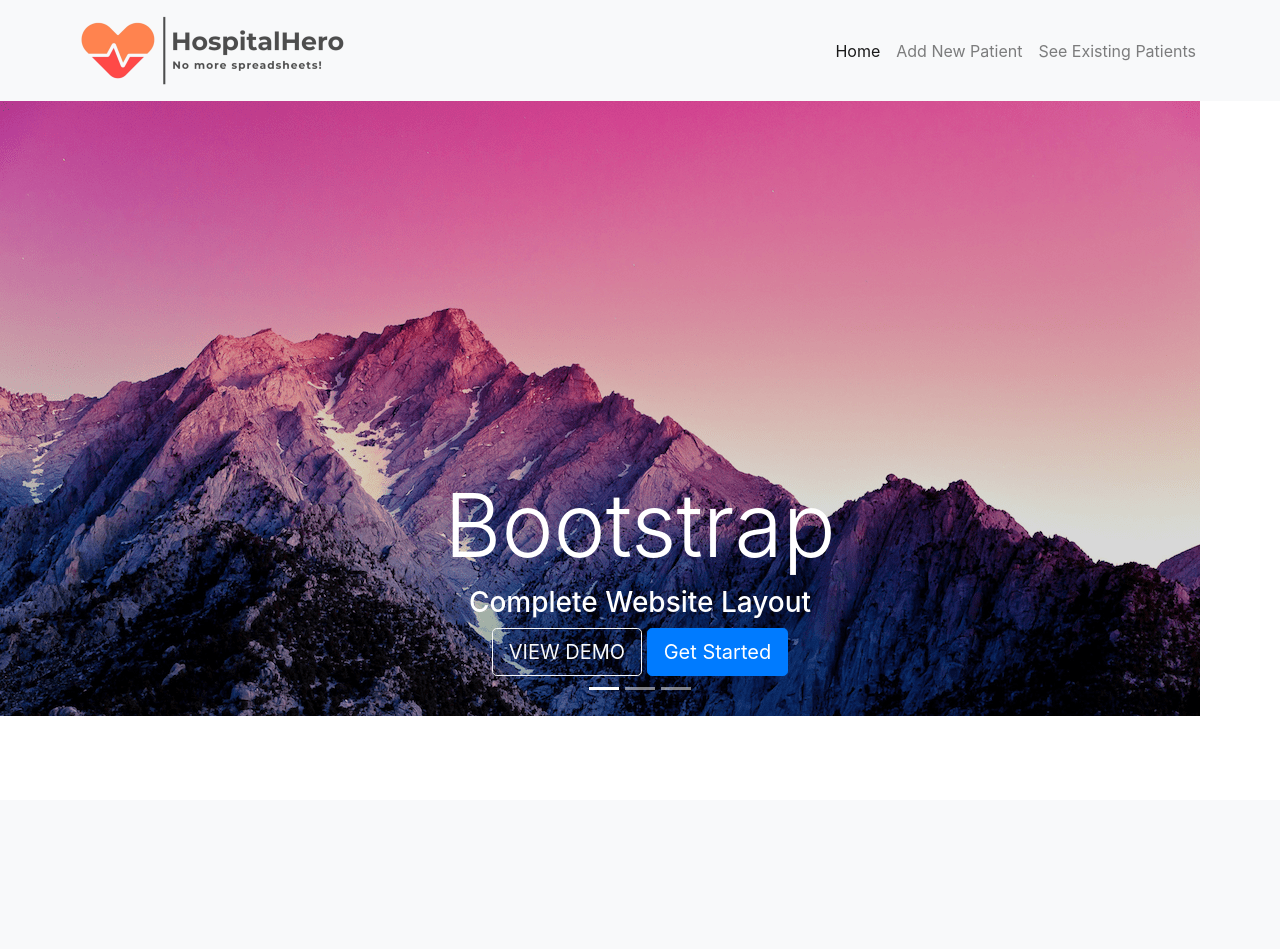
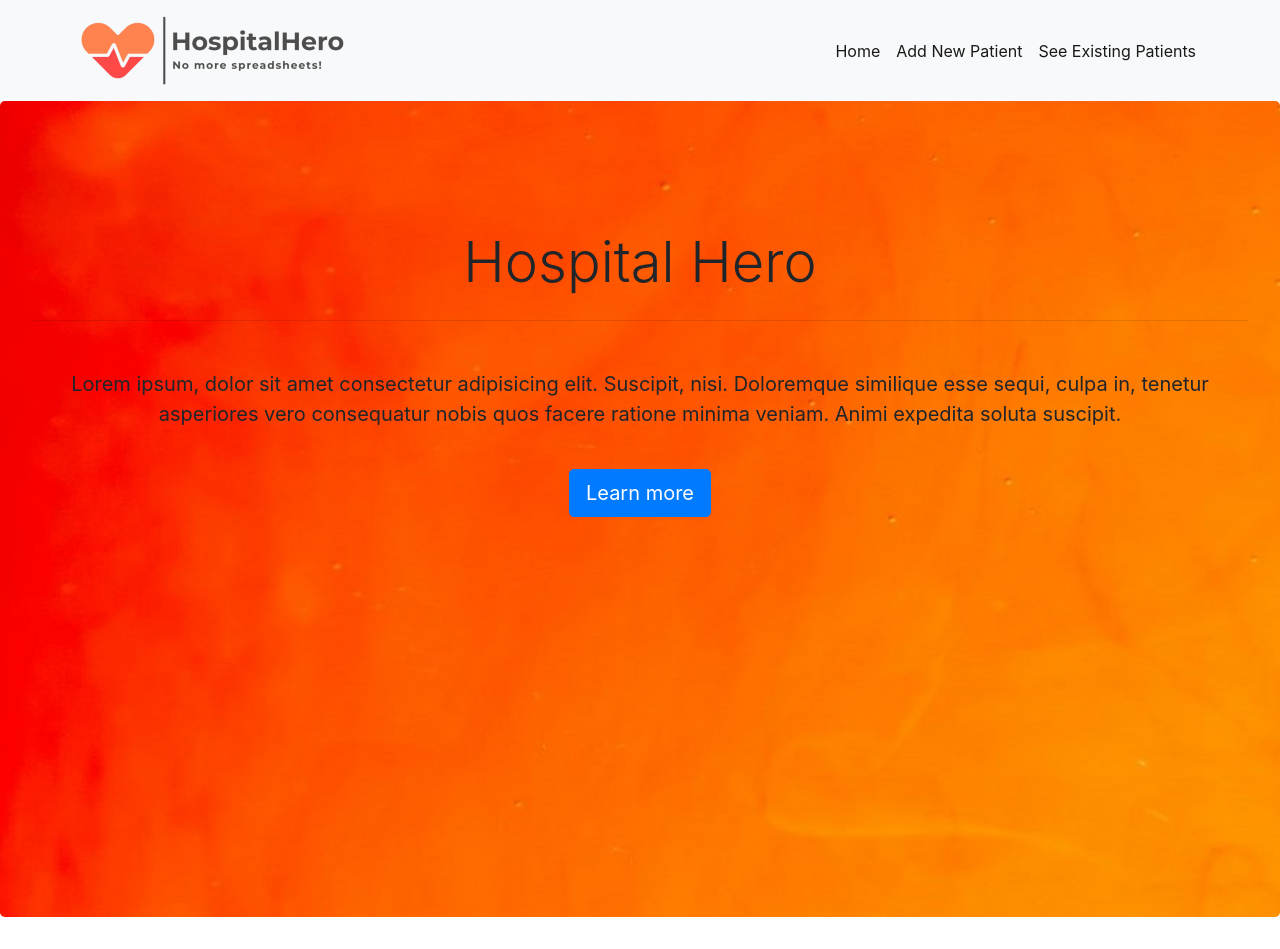
Before and after one commit to natelincyber/hospital_management_tool, a Flask app: page / in a window 1280 px wide. Before the commit the page ends 716 px from the top, so only its background shows below. Run offline with Flask 2, Linux system fonts and the light colour scheme; some libraries are stand-ins or nearby versions.

Commit message:
modified:   Templates/base.html 	modified:   Templates/index.html 	new file:   static/actualbackground.jpg 	deleted:    static/background.png 	deleted:    static/background2.png 	deleted:    static/background3.png 	deleted:    static/example_logo.png 	deleted:    static/logo_for_now.png 	new file:   static/moutaindata.gif 	deleted:    static/storm_background.jpg 	deleted:    static/temp_logo.png

```diff
--- a/Templates/base.html
+++ b/Templates/base.html
@@ -18,18 +18,16 @@
                          <li class="nav-item active">
                               <a class="nav-link" href="/">Home<span class="sr-only">(current)</span></a>
                          </li>
-                         <li class="nav-item">
+                         <li class="nav-item active">
                               <a class="nav-link" href="/add_patient">Add New Patient<span class="sr-only">(current)</span></a>
                          </li>
-                         <li class="nav-item">
+                         <li class="nav-item active">
                               <a class="nav-link" href="/see_patients">See Existing Patients<span class="sr-only">(current)</span></a>
                          </li>
                     </ul>
                </div>
           </nav>
-          <div class="container-fluid px-0 mx-0">
-               {% block body %}
-               {% endblock %}
-          </div>
+          {% block body %}
+          {% endblock %}
      </body>
 </html>
--- a/Templates/index.html
+++ b/Templates/index.html
@@ -2,31 +2,38 @@
 
 {% block title %}Index{% endblock %}
 
+{% block head %}
+
+<style>
+
+
+  .jumbotron {
+    background-image: url("static/actualbackground.jpg");
+    background-size: cover;
+    text-align: center;
+    padding: 5em inherit;
+    padding-top: 10%;
+    padding-bottom: 30%;
+  }
+
+</style>
+
+{% endblock %}
+
 {% block body %}
 
-<div id="slides" class="carousel slide" data-ride="carousel">
-  <ul class="carousel-indicators">
-    <li data-target="#slides" data-slide-to="0" class="active"></li>
-    <li data-target="#slides" data-slide-to="1"></li>
-    <li data-target="#slides" data-slide-to="2"></li>
-  </ul>
-  <div class="carousel-inner">
-    <div class="carousel-item active">
-      <img src="static/background.png">
-      <div class="carousel-caption">
-        <h1 class="display-2">Bootstrap</h1>
-        <h3>Complete Website Layout</h3>
-        <button type="button" class="btn btn-outline-light btn-lg">VIEW DEMO</button>
-        <button type="button" class="btn btn-primary btn-lg">Get Started</button>
-      </div>
-    </div>
-    <div class="carousel-item">
-      <img src="static/background2.png">
-    </div>
-    <div class="carousel-item">
-      <img src="static/background3.png">
-    </div>
-  </div>
+<div class="jumbotron">
+  <h1 class="display-4">Hospital Hero</h1>
+  <hr class="solid my-4">
+  <br>
+  <p class="lead"><b>Lorem ipsum, dolor sit amet consectetur adipisicing elit. Suscipit, nisi. Doloremque similique esse sequi, culpa in, tenetur asperiores vero consequatur nobis quos facere ratione minima veniam. Animi expedita soluta suscipit.</b></p>
+  <br>
+  <p class="lead">
+    <a class="btn btn-primary btn-lg" href="#" role="button">Learn more</a>
+  </p>
 </div>
 
+
+
+
 {% endblock %}
```
Also changed, not shown: static/actualbackground.jpg (added), static/background.png (deleted), static/background2.png (deleted), static/background3.png (deleted), static/example_logo.png (deleted), static/logo_for_now.png (deleted), static/moutaindata.gif (added), static/storm_background.jpg (deleted), static/temp_logo.png (deleted).
